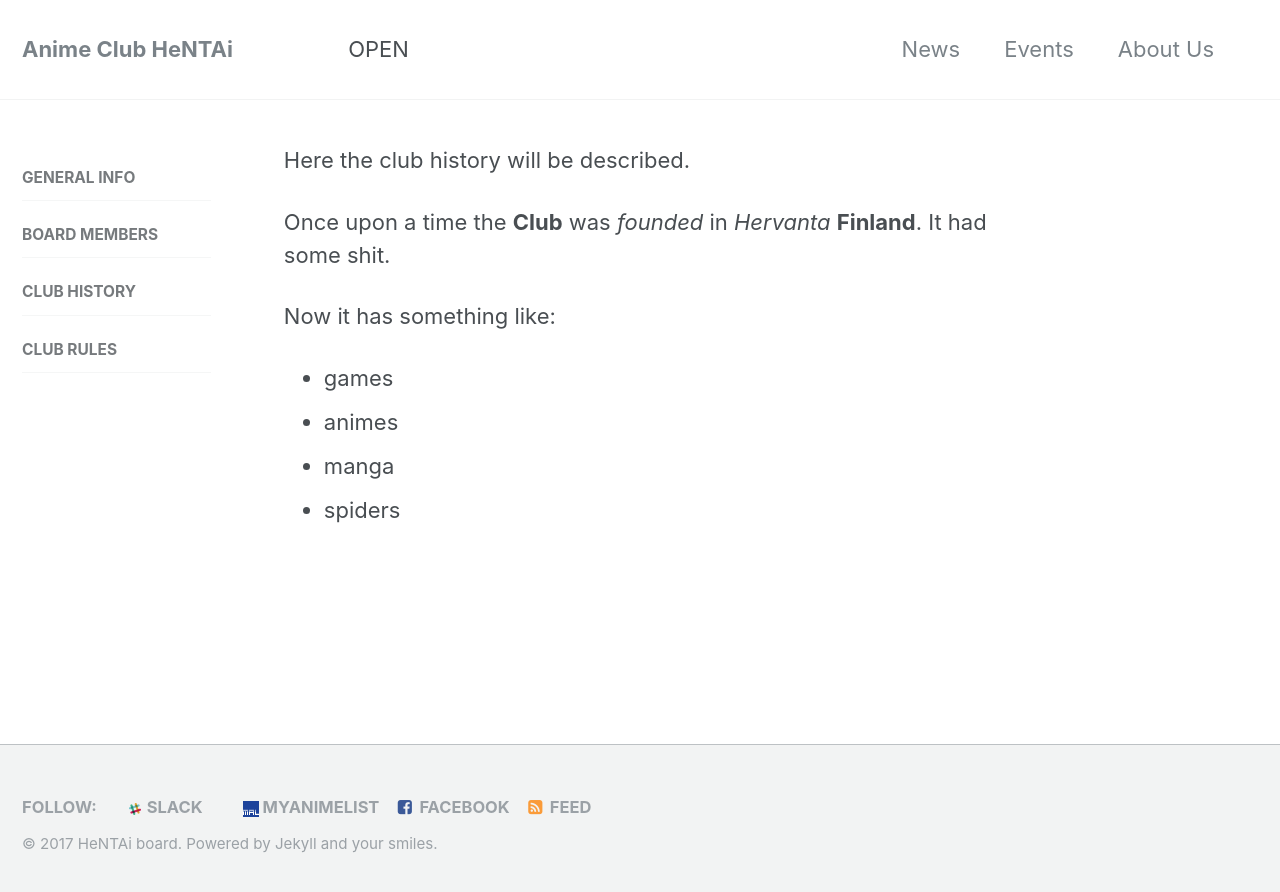
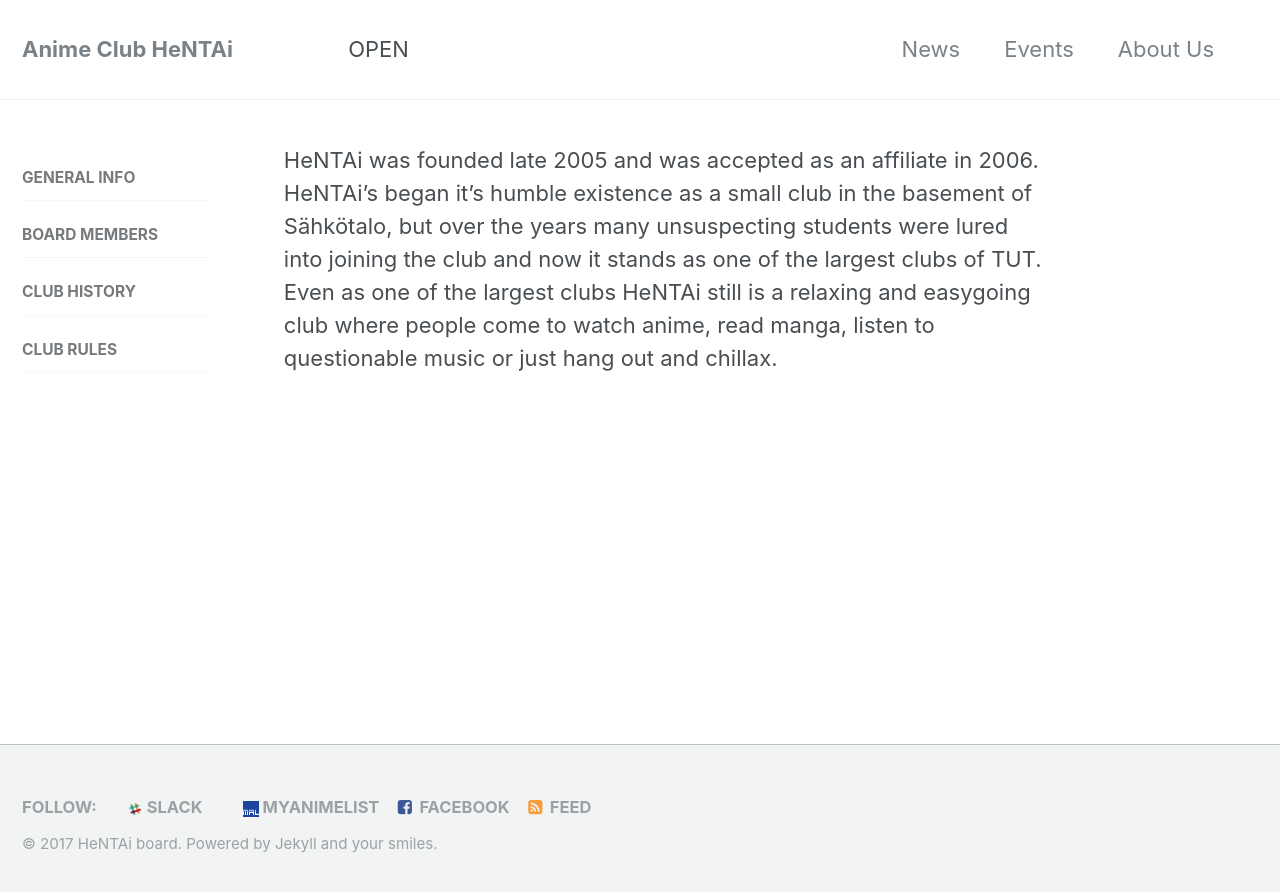
Before and after one commit to HNTA-Club/website, a Jekyll site: the page built from _pages/history.md, in a window 1280 px wide. Shown: the top 892 px of the page. Built offline with Jekyll 4.4.1, drawn with Linux system fonts in a browser that asks for light colours.

Commit message:
history added to draft.

```diff
--- a/_pages/history.md
+++ b/_pages/history.md
@@ -4,13 +4,6 @@
 sidebar:
   nav: "info"
 ---
-Here the club history will be described.
-
-Once upon a time the **Club** was *founded* in _Hervanta_ __Finland__.
-It had some shit.
-
-Now it has something like:
-  - games
-  - animes
-  - manga
-  - spiders
+HeNTAi was founded late 2005 and was accepted as an affiliate in 2006.
+HeNTAi's began it's humble existence as a small club in the basement of Sähkötalo, but over the years many unsuspecting students were lured into joining the club and now it stands as one of the largest clubs of TUT.
+Even as one of the largest clubs HeNTAi still is a relaxing and easygoing club where people come to watch anime, read manga, listen to questionable music or just hang out and chillax.
```
